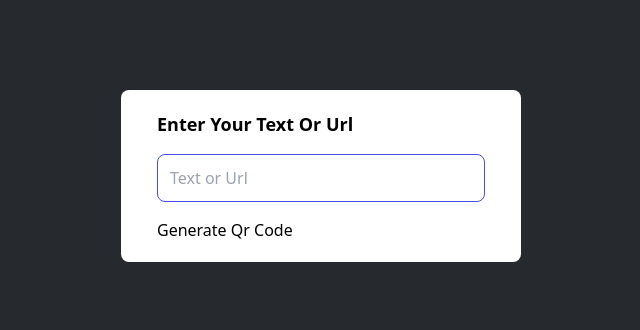
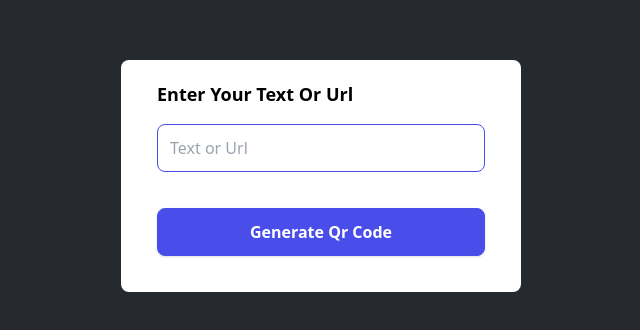
Before and after one commit to EmmyRecent/QR-code-generator, a website: page index.html in a window 1280 px wide. Shown: the part 224-554 px from the top of the page, without its empty margins (319-959 px from the left). Drawn offline with Linux system fonts and the light colour scheme.

Commit message:
added the javascript file

```diff
--- a/index.html
+++ b/index.html
@@ -12,8 +12,10 @@
         <div class="w-[300px] md:w-[400px] py-5 px-9 absolute top-1/2 left-1/2 transform -translate-x-1/2 -translate-y-1/2 bg-white rounded-lg">
             <p class="font-bold text-lg mb-4">Enter Your Text Or Url</p>
             <input type="text" placeholder="Text or Url" class="w-full h-12 border border-solid border-color-secondary outline-0 p-3 mx-0 mb-4 rounded-lg">
-            <button class="">Generate Qr Code</button>
+            <button class="w-full h-12 bg-color-secondary text-white border border-color-secondary rounded-lg cursor-pointer font-semibold mt-5 mb-4 shadow">Generate Qr Code</button>
         </div>
     </div>
+
+    <script src="src/script.js"></script>
 </body>
 </html>
--- a/tailwind.config.js
+++ b/tailwind.config.js
@@ -9,7 +9,11 @@ module.exports = {
       colors: {
         "color-primary": "#262a2f",
         "color-secondary": "#494eea",
-      }
+      },
+
+      boxShadow: {
+        'shadow': "0 10px 10px rgba(0, 0, 0, 0.1)",
+      },
     },
 
     container: {
```
Also changed, not shown: dist/output.css, src/script.js (added).
